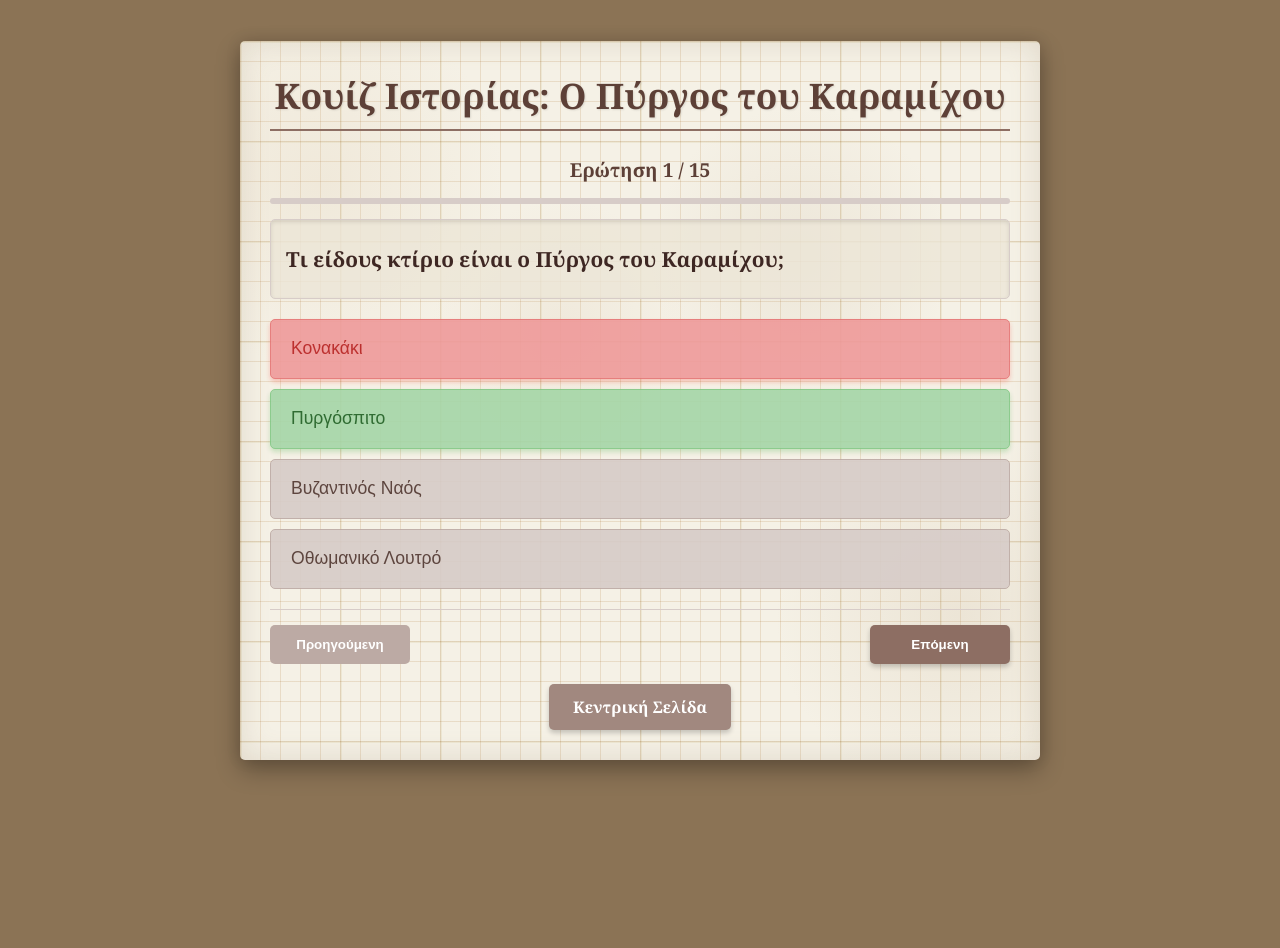
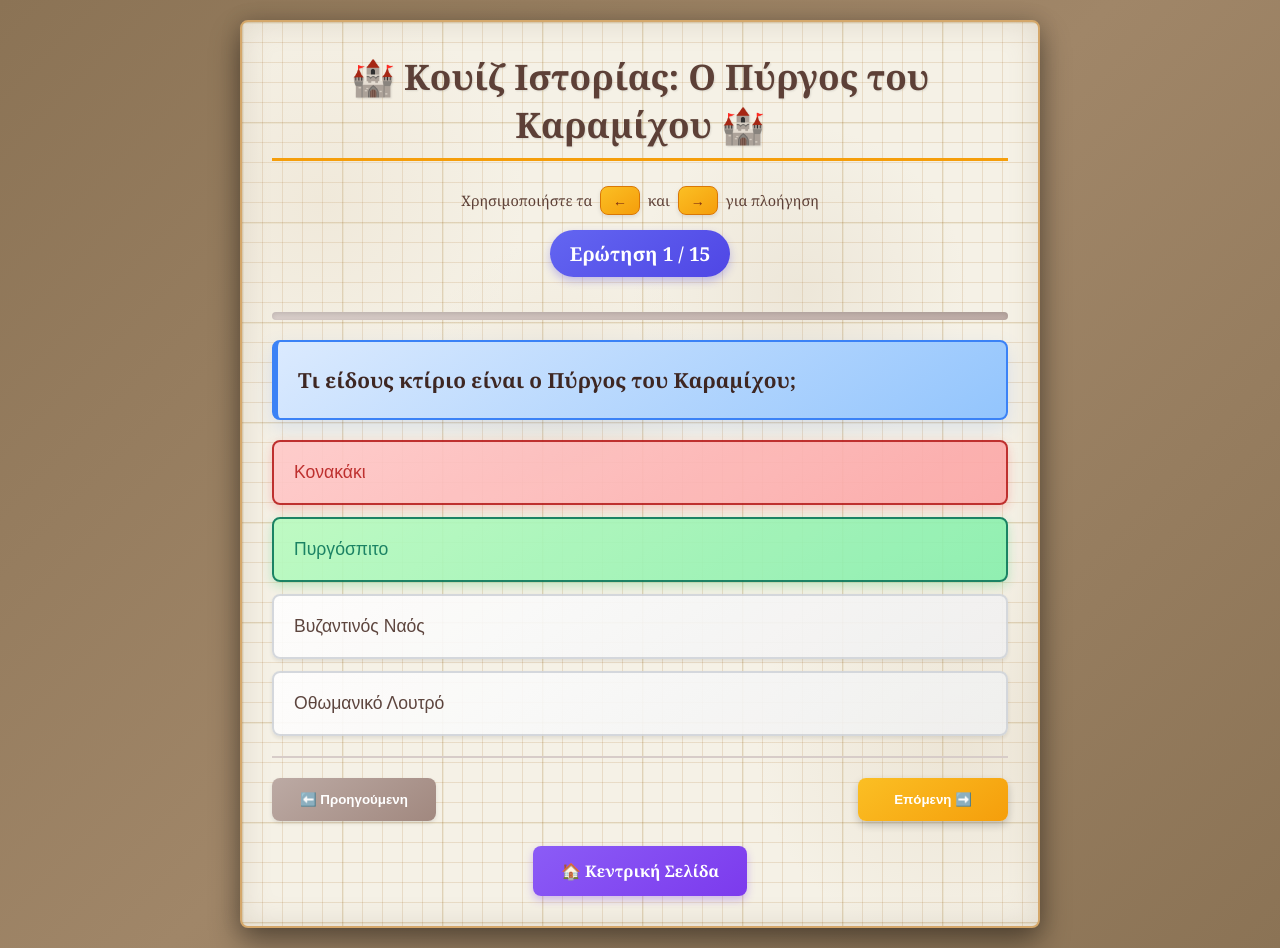
Before and after one commit to conchr/Karamichos-Quiz, a plain HTML site: page index.html in a window 1280 px wide. Both pictures are taken after a click on the button "Κονακάκι". Before the commit the page ends 800 px from the top, so only its background shows below. Drawn offline with Linux system fonts and the light colour scheme.

Commit message:
Karamichos Quiz

```diff
--- a/index.html
+++ b/index.html
@@ -14,7 +14,7 @@
 
         body {
             font-family: 'Georgia', serif;
-            background: #8b7355; /* Καφέ φόντο που μοιάζει με ξύλο */
+            background: linear-gradient(135deg, #8b7355 0%, #a08668 50%, #8b7355 100%);
             color: #3e2723;
             display: flex;
             justify-content: center;
@@ -25,14 +25,14 @@
         }
 
         .quiz-container {
-            background-color: #f5f1e6; /* Βασικό χρώμα παλιού χαρτιού */
+            background: linear-gradient(145deg, #f5f1e6, #e8dfca);
             color: #3e2723;
             padding: 30px;
-            border-radius: 5px; /* Μικρότερη ακτίνα για πιο "τετράγωνο" χαρτί */
+            border-radius: 8px;
             box-shadow:
-                0 10px 25px rgba(0, 0, 0, 0.3),
-                0 0 30px rgba(139, 115, 85, 0.2) inset, /* Σκιά προς τα μέσα */
-                0 0 15px rgba(0, 0, 0, 0.1); /* Εξωτερική σκιά */
+                0 15px 30px rgba(0, 0, 0, 0.4),
+                0 0 30px rgba(139, 115, 85, 0.2) inset,
+                0 0 20px rgba(0, 0, 0, 0.15);
             max-width: 800px;
             width: 100%;
             transition: all 0.3s ease;
@@ -47,12 +47,10 @@
                 linear-gradient(90deg, rgba(245, 241, 230, 0.8) 2px, transparent 2px);
             background-size: 20px 20px, 20px 20px, 100px 100px, 100px 100px;
 
-            /* Ανομοιόμορφο χρώμα */
             background-color: #f5f1e6;
             background-blend-mode: multiply;
-
-            /* Ζάρες και κηλίδες */
             position: relative;
+            border: 2px solid #d4a76a;
         }
 
         /* Προσομοίωση ζαρών στο χαρτί */
@@ -81,22 +79,23 @@
         h1 {
             font-size: clamp(1.5rem, 4vw, 2.2rem);
             text-align: center;
-            color: #5d4037; /* Σκούρο καφέ αντί για μπλε */
+            color: #5d4037;
             margin-bottom: 25px;
-            border-bottom: 2px solid #8d6e63; /* Καφέ γραμμή */
+            border-bottom: 3px solid #f59e0b;
             padding-bottom: 10px;
             text-shadow: 1px 1px 2px rgba(0,0,0,0.1);
         }
 
         .question-box {
-            background-color: rgba(237, 231, 216, 0.8); /* Ανοιχτό καφέ για την ερώτηση */
-            padding: 15px;
-            border-radius: 5px;
+            background: linear-gradient(145deg, #dbeafe, #93c5fd);
+            padding: 20px;
+            border-radius: 8px;
             margin-bottom: 20px;
             font-size: clamp(1rem, 2.5vw, 1.3rem);
             font-weight: bold;
-            box-shadow: inset 0 2px 4px rgba(0, 0, 0, 0.1);
-            border: 1px solid #d7ccc8; /* Απαλό περίγραμμα */
+            box-shadow: 0 8px 20px rgba(59, 130, 246, 0.15);
+            border: 2px solid #3b82f6;
+            border-left: 6px solid #3b82f6;
             min-height: 80px;
             display: flex;
             align-items: center;
@@ -105,60 +104,60 @@
         .choices {
             display: grid;
             grid-template-columns: 1fr;
-            gap: 10px;
+            gap: 12px;
             margin-bottom: 20px;
         }
 
         .choices button {
-            padding: 12px 20px;
+            padding: 15px 20px;
             border: none;
-            border-radius: 5px;
-            background-color: #d7ccc8; /* Ανοιχτό καφέ */
+            border-radius: 8px;
+            background: linear-gradient(145deg, #ffffff, #f0f0f0);
             color: #4e342e;
             font-size: clamp(0.9rem, 2vw, 1.1rem);
             font-weight: 500;
             cursor: pointer;
             transition: all 0.3s ease;
-            box-shadow: 0 3px 5px rgba(0, 0, 0, 0.1);
+            box-shadow: 0 4px 8px rgba(0, 0, 0, 0.15);
             text-align: left;
-            border: 1px solid #bcaaa4;
-            min-height: 60px;
+            border: 2px solid #d1d5db;
+            min-height: 65px;
             display: flex;
             align-items: center;
         }
 
         .choices button:hover:not(:disabled) {
-            background-color: #bcaaa4;
+            background: linear-gradient(145deg, #f8fafc, #e2e8f0);
             color: #3e2723;
-            transform: translateY(-2px);
-            box-shadow: 0 5px 8px rgba(0, 0, 0, 0.15);
+            transform: translateY(-3px);
+            box-shadow: 0 8px 15px rgba(0, 0, 0, 0.2);
         }
 
         .choices button:active:not(:disabled) {
             transform: translateY(1px);
-            box-shadow: 0 2px 3px rgba(0, 0, 0, 0.1);
+            box-shadow: 0 2px 5px rgba(0, 0, 0, 0.15);
         }
 
         /* Κατάσταση απενεργοποίησης μετά την επιλογή */
         .choices button:disabled {
             opacity: 0.9;
             cursor: not-allowed;
-            box-shadow: none;
+            box-shadow: 0 2px 4px rgba(0, 0, 0, 0.1);
         }
 
         /* Στυλ για σωστή και λανθασμένη απάντηση */
         .correct {
-            background-color: #a5d6a7 !important; /* Ανοιχτό πράσινο */
-            color: #1b5e20 !important;
-            box-shadow: 0 3px 5px rgba(76, 175, 80, 0.3) !important;
-            border-color: #81c784 !important;
+            background: linear-gradient(145deg, #b9fbc0, #86efac) !important;
+            color: #047857 !important;
+            box-shadow: 0 4px 12px rgba(34, 197, 94, 0.3) !important;
+            border-color: #047857 !important;
         }
 
         .incorrect {
-            background-color: #ef9a9a !important; /* Ανοιχτό κόκκινο */
-            color: #b71c1c !important;
-            box-shadow: 0 3px 5px rgba(244, 67, 54, 0.3) !important;
-            border-color: #e57373 !important;
+            background: linear-gradient(145deg, #ffc9c9, #fca5a5) !important;
+            color: #b91c1c !important;
+            box-shadow: 0 4px 12px rgba(239, 68, 68, 0.3) !important;
+            border-color: #b91c1c !important;
         }
 
         /* Πλοήγηση */
@@ -167,76 +166,76 @@
             justify-content: space-between;
             align-items: center;
             margin-top: 20px;
-            border-top: 1px solid #d7ccc8;
-            padding-top: 15px;
+            border-top: 2px solid #d7ccc8;
+            padding-top: 20px;
             flex-wrap: wrap;
-            gap: 10px;
+            gap: 15px;
         }
 
         .nav-buttons {
             display: flex;
-            gap: 10px;
+            gap: 15px;
             flex: 1;
         }
 
         /* Αριστερά κουμπί */
         #prev-btn {
-            background-color: #a1887f;
+            background: linear-gradient(145deg, #a1887f, #8d6e63);
             color: white;
-            padding: 12px 24px;
+            padding: 14px 28px;
             border: none;
-            border-radius: 5px;
+            border-radius: 8px;
             font-weight: bold;
             cursor: pointer;
             transition: all 0.3s;
-            box-shadow: 0 3px 5px rgba(0, 0, 0, 0.2);
+            box-shadow: 0 4px 8px rgba(0, 0, 0, 0.2);
             display: flex;
             align-items: center;
             justify-content: center;
-            min-width: 140px;
+            min-width: 150px;
         }
 
         /* Δεξιά κουμπί */
         #next-btn {
-            background-color: #8d6e63;
+            background: linear-gradient(145deg, #fbbf24, #f59e0b);
             color: white;
-            padding: 12px 24px;
+            padding: 14px 28px;
             border: none;
-            border-radius: 5px;
+            border-radius: 8px;
             font-weight: bold;
             cursor: pointer;
             transition: all 0.3s;
-            box-shadow: 0 3px 5px rgba(0, 0, 0, 0.2);
+            box-shadow: 0 4px 8px rgba(0, 0, 0, 0.2);
             display: flex;
             align-items: center;
             justify-content: center;
-            min-width: 140px;
-            margin-left: auto; /* Αυτό το ωθεί προς τα δεξιά */
+            min-width: 150px;
+            margin-left: auto;
         }
 
         #prev-btn:hover:not(:disabled) {
-            background-color: #8d6e63;
+            background: linear-gradient(145deg, #8d6e63, #6d4c41);
             transform: translateY(-2px);
-            box-shadow: 0 5px 8px rgba(0, 0, 0, 0.25);
+            box-shadow: 0 6px 12px rgba(0, 0, 0, 0.25);
         }
 
         #next-btn:hover:not(:disabled) {
-            background-color: #6d4c41;
+            background: linear-gradient(145deg, #fcd34d, #fbbf24);
             transform: translateY(-2px);
-            box-shadow: 0 5px 8px rgba(0, 0, 0, 0.25);
+            box-shadow: 0 6px 12px rgba(0, 0, 0, 0.25);
         }
 
         #prev-btn:active:not(:disabled),
         #next-btn:active:not(:disabled) {
             transform: translateY(1px);
-            box-shadow: 0 2px 3px rgba(0, 0, 0, 0.2);
+            box-shadow: 0 3px 6px rgba(0, 0, 0, 0.2);
         }
 
         #prev-btn:disabled,
         #next-btn:disabled {
-            background-color: #bcaaa4;
+            background: linear-gradient(145deg, #bcaaa4, #a1887f);
             cursor: not-allowed;
-            box-shadow: none;
+            box-shadow: 0 2px 4px rgba(0, 0, 0, 0.1);
             transform: none;
         }
 
@@ -248,48 +247,56 @@
         }
 
         #home-btn {
-            background-color: #a1887f;
+            background: linear-gradient(145deg, #8b5cf6, #7c3aed);
             color: white;
-            padding: 12px 24px;
-            border-radius: 5px;
+            padding: 14px 28px;
+            border-radius: 8px;
             font-weight: bold;
             text-decoration: none;
-            transition: background-color 0.3s;
+            transition: all 0.3s;
             display: inline-block;
             border: none;
             cursor: pointer;
-            box-shadow: 0 3px 5px rgba(0, 0, 0, 0.2);
-            min-width: 160px;
+            box-shadow: 0 4px 8px rgba(124, 58, 237, 0.3);
+            min-width: 180px;
+            text-align: center;
         }
 
         #home-btn:hover {
-            background-color: #8d6e63;
+            background: linear-gradient(145deg, #a78bfa, #8b5cf6);
             transform: translateY(-2px);
-            box-shadow: 0 5px 8px rgba(0, 0, 0, 0.25);
+            box-shadow: 0 6px 12px rgba(124, 58, 237, 0.4);
         }
 
         .question-number {
             font-weight: bold;
-            color: #5d4037;
+            color: white;
             text-align: center;
             margin-bottom: 15px;
             font-size: clamp(1rem, 2.5vw, 1.2rem);
+            background: linear-gradient(145deg, #6366f1, #4f46e5);
+            padding: 10px 20px;
+            border-radius: 50px;
+            box-shadow: 0 4px 8px rgba(79, 70, 229, 0.3);
+            display: inline-block;
         }
 
         /* Προσθήκη δείκτη προόδου */
         .progress-bar {
-            height: 6px;
-            background-color: #d7ccc8;
-            border-radius: 3px;
-            margin: 15px 0;
+            height: 8px;
+            background: linear-gradient(145deg, #d7ccc8, #bcaaa4);
+            border-radius: 4px;
+            margin: 20px 0;
             overflow: hidden;
+            box-shadow: inset 0 2px 4px rgba(0, 0, 0, 0.1);
         }
 
         .progress {
             height: 100%;
-            background-color: #8d6e63;
+            background: linear-gradient(145deg, #10b981, #059669);
             width: 0%;
             transition: width 0.3s ease;
+            box-shadow: 0 2px 4px rgba(6, 95, 70, 0.3);
         }
 
         /* Σελίδα αποτελεσμάτων */
@@ -306,15 +313,20 @@
 
         .results-score {
             font-size: clamp(2rem, 5vw, 3.5rem);
-            color: #5d4037;
+            color: #f59e0b;
             margin: 30px 0;
             font-weight: bold;
+            text-shadow: 2px 2px 4px rgba(0, 0, 0, 0.2);
         }
 
         .results-message {
             font-size: clamp(1.2rem, 3vw, 1.5rem);
             margin-bottom: 40px;
             color: #4e342e;
+            padding: 15px;
+            border-radius: 8px;
+            background: linear-gradient(145deg, #fef3c7, #fde68a);
+            box-shadow: 0 4px 8px rgba(0, 0, 0, 0.1);
         }
 
         .results-buttons {
@@ -326,39 +338,56 @@
         }
 
         .results-buttons button, .results-buttons a {
-            padding: 15px 30px;
+            padding: 16px 32px;
             border: none;
-            border-radius: 5px;
+            border-radius: 8px;
             font-weight: bold;
             cursor: pointer;
             transition: all 0.3s;
-            box-shadow: 0 3px 5px rgba(0, 0, 0, 0.2);
+            box-shadow: 0 4px 8px rgba(0, 0, 0, 0.2);
             text-decoration: none;
             display: inline-block;
-            min-width: 200px;
+            min-width: 220px;
             font-size: clamp(1rem, 2.5vw, 1.2rem);
+            text-align: center;
         }
 
         #restart-btn {
-            background-color: #8d6e63;
+            background: linear-gradient(145deg, #3b82f6, #1d4ed8);
             color: white;
         }
 
         #restart-btn:hover {
-            background-color: #6d4c41;
+            background: linear-gradient(145deg, #60a5fa, #3b82f6);
             transform: translateY(-2px);
-            box-shadow: 0 5px 8px rgba(0, 0, 0, 0.25);
+            box-shadow: 0 6px 12px rgba(37, 99, 235, 0.3);
         }
 
         #results-home-btn {
-            background-color: #a1887f;
+            background: linear-gradient(145deg, #8b5cf6, #7c3aed);
             color: white;
         }
 
         #results-home-btn:hover {
-            background-color: #8d6e63;
+            background: linear-gradient(145deg, #a78bfa, #8b5cf6);
             transform: translateY(-2px);
-            box-shadow: 0 5px 8px rgba(0, 0, 0, 0.25);
+            box-shadow: 0 6px 12px rgba(124, 58, 237, 0.3);
+        }
+
+        /* Εμφάνιση οδηγιών για πλοήγηση με βέλη */
+        .key-hint {
+            display: inline-flex;
+            align-items: center;
+            justify-content: center;
+            background: linear-gradient(145deg, #fbbf24, #f59e0b);
+            border: 1px solid #d97706;
+            border-radius: 0.5rem;
+            padding: 0.25rem 0.75rem;
+            font-size: 0.875rem;
+            font-weight: 700;
+            color: #7c2d12;
+            margin: 0 0.25rem;
+            box-shadow: 0 2px 4px rgba(0, 0, 0, 0.1);
         }
 
         /* Media Queries για βελτιστοποίηση σε όλες τις συσκευές */
@@ -373,8 +402,8 @@
             }
 
             .choices button {
-                padding: 10px 15px;
-                min-height: 50px;
+                padding: 12px 15px;
+                min-height: 55px;
             }
 
             .nav-buttons {
@@ -383,8 +412,8 @@
             }
 
             #prev-btn, #next-btn {
-                min-width: 120px;
-                padding: 10px 15px;
+                min-width: 130px;
+                padding: 12px 20px;
             }
         }
 
@@ -397,12 +426,12 @@
 
             .question-box {
                 min-height: 60px;
-                padding: 10px;
+                padding: 15px;
             }
 
             .choices button {
-                min-height: 45px;
-                padding: 8px 15px;
+                min-height: 50px;
+                padding: 10px 15px;
             }
         }
 
@@ -447,7 +476,7 @@
 
             #prev-btn, #next-btn, #home-btn {
                 font-size: 1.3rem;
-                padding: 15px 30px;
+                padding: 18px 36px;
             }
 
             .results-buttons button, .results-buttons a {
@@ -464,13 +493,13 @@
             }
 
             #prev-btn, #next-btn {
-                min-width: 100px;
-                padding: 10px 15px;
+                min-width: 110px;
+                padding: 12px 18px;
             }
 
             #home-btn {
-                min-width: 140px;
-                padding: 10px 15px;
+                min-width: 150px;
+                padding: 12px 18px;
             }
         }
     </style>
@@ -595,9 +624,15 @@
 
             // Δημιουργία HTML για τη σελίδα ερώτησης
             quizContainer.innerHTML = `
-                <h1>Κουίζ Ιστορίας: Ο Πύργος του Καραμίχου</h1>
+                <h1>🏰 Κουίζ Ιστορίας: Ο Πύργος του Καραμίχου 🏰</h1>
 
-                <div class="question-number" id="question-number">Ερώτηση ${currentQuestionIndex + 1} / ${quizData.length}</div>
+                <div class="key-hint-container" style="text-align: center; margin-bottom: 15px; font-size: 0.9rem; color: #5d4037;">
+                    Χρησιμοποιήστε τα <span class="key-hint">←</span> και <span class="key-hint">→</span> για πλοήγηση
+                </div>
+
+                <div style="text-align: center; margin-bottom: 20px;">
+                    <div class="question-number">Ερώτηση ${currentQuestionIndex + 1} / ${quizData.length}</div>
+                </div>
 
                 <!-- Δείκτης προόδου -->
                 <div class="progress-bar">
@@ -624,14 +659,14 @@
                 <div class="navigation">
                     <div class="nav-buttons">
                         <button id="prev-btn" ${currentQuestionIndex === 0 ? 'disabled' : ''}>
-                            Προηγούμενη
+                            ⬅️ Προηγούμενη
                         </button>
                         <button id="next-btn" ${!questionAnswered && userAnswers[currentQuestionIndex] === null ? 'disabled' : ''}>
-                            ${currentQuestionIndex === quizData.length - 1 ? 'Τέλος' : 'Επόμενη'}
+                            ${currentQuestionIndex === quizData.length - 1 ? '🏁 Τέλος' : 'Επόμενη ➡️'}
                         </button>
                     </div>
                     <div class="center-button">
-                        <a id="home-btn" href="https://conchr.github.io/Farsala-Center-Page/">Κεντρική Σελίδα</a>
+                        <a id="home-btn" href="https://conchr.github.io/Games/">🏠 Κεντρική Σελίδα</a>
                     </div>
                 </div>
             `;
@@ -723,28 +758,33 @@
             // Προσδιορισμός μηνύματος απόδοσης
             const percentage = (correctAnswersCount / quizData.length) * 100;
             let message = "";
+            let messageClass = "";
             if (percentage >= 90) {
-                message = "Εξαιρετική απόδοση! Είσαι ειδικός στην ιστορία του Πύργου του Καραμίχου!";
+                message = "🎖️ Εξαιρετική απόδοση! Είσαι ειδικός στην ιστορία του Πύργου του Καραμίχου!";
+                messageClass = "text-green-700";
             } else if (percentage >= 70) {
-                message = "Πολύ καλά! Έχεις καλή γνώση για τον Πύργο του Καραμίχου.";
+                message = "⭐ Πολύ καλά! Έχεις καλή γνώση για τον Πύργο του Καραμίχου.";
+                messageClass = "text-yellow-700";
             } else if (percentage >= 50) {
-                message = "Καλά! Υπάρχει χώρος για βελτίωση, αλλά τα πήγες καλά.";
+                message = "👍 Καλά! Υπάρχει χώρος για βελτίωση, αλλά τα πήγες καλά.";
+                messageClass = "text-orange-700";
             } else {
-                message = "Μπορείς να διαβάσεις περισσότερα για τον Πύργο του Καραμίχου και να προσπαθήσεις ξανά!";
+                message = "📚 Μπορείς να διαβάσεις περισσότερα για τον Πύργο του Καραμίχου και να προσπαθήσεις ξανά!";
+                messageClass = "text-red-700";
             }
 
             // Δημιουργία HTML για τη σελίδα αποτελεσμάτων
             quizContainer.innerHTML = `
                 <div class="results-page">
-                    <h2 class="results-title">🎉 Ολοκληρώθηκε το Κουίζ!</h2>
+                    <h2 class="results-title">🎉 Ολοκληρώθηκε το Κουίζ! 🎉</h2>
                     <div class="results-score">${correctAnswersCount} / ${quizData.length}</div>
-                    <div class="results-message">${message}</div>
+                    <div class="results-message ${messageClass}">${message}</div>
                     <div class="progress-bar">
                         <div class="progress" style="width: ${progressPercentage}%"></div>
                     </div>
                     <div class="results-buttons">
-                        <button id="restart-btn">Κάνε πάλι το Κουίζ</button>
-                        <a id="results-home-btn" href="https://conchr.github.io/Farsala-Center-Page/">Κεντρική Σελίδα</a>
+                        <button id="restart-btn">🔄 Κάνε πάλι το Κουίζ</button>
+                        <a id="results-home-btn" href="https://conchr.github.io/Games/">🏠 Κεντρική Σελίδα</a>
                     </div>
                 </div>
             `;
```
